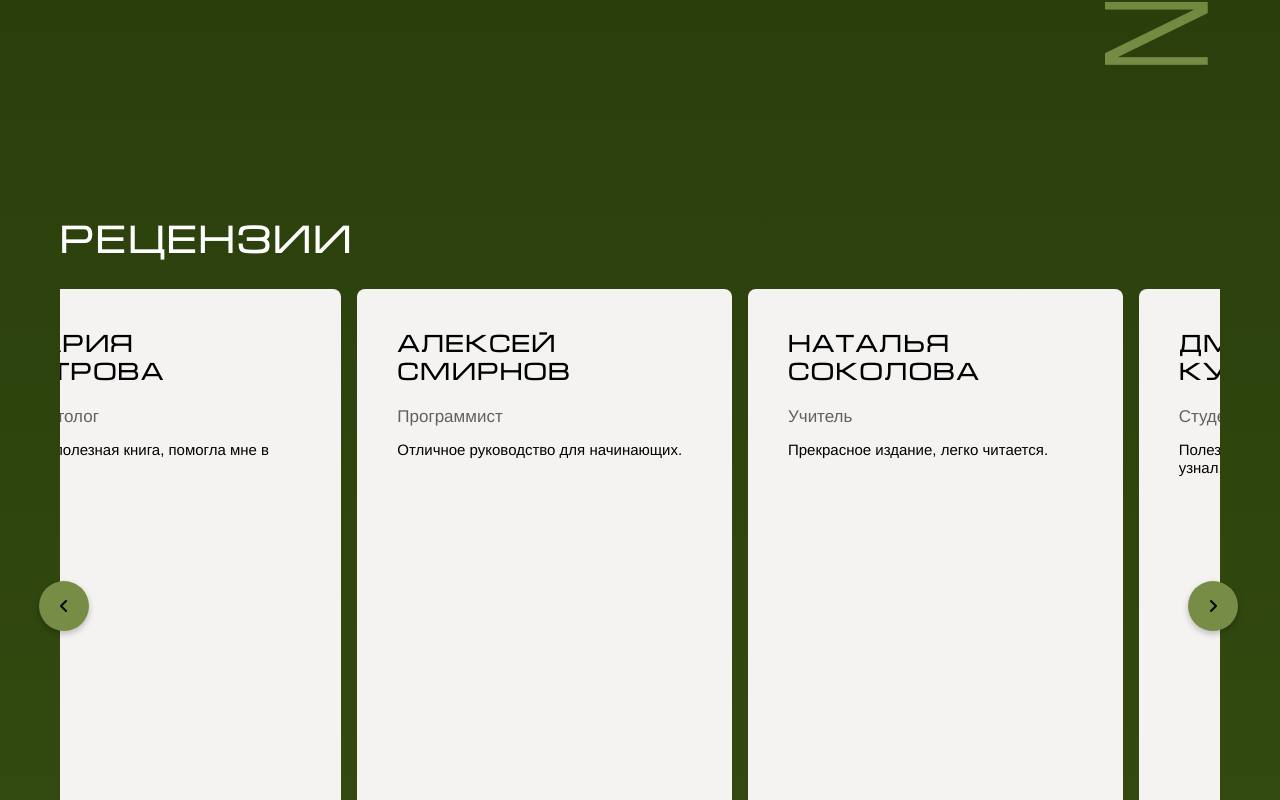
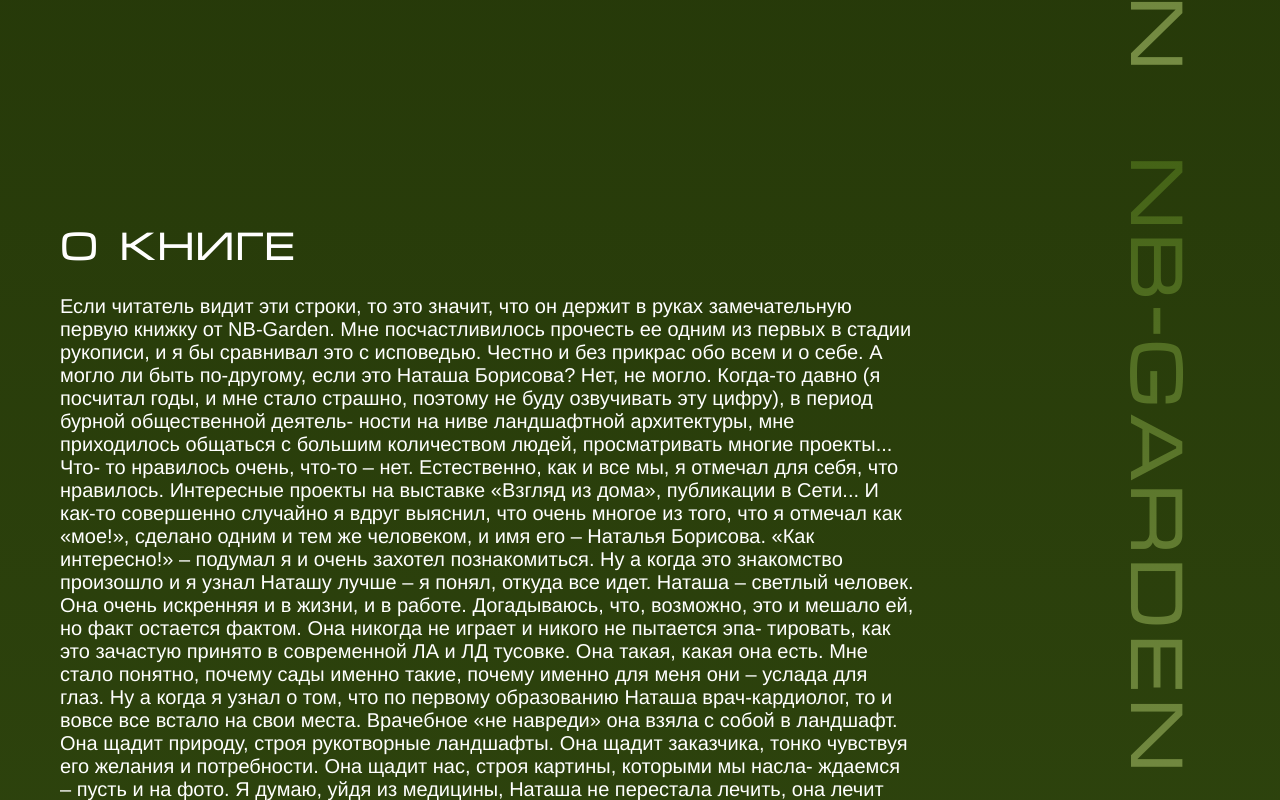
Before and after one commit to ilyamukhamedov/landing_part1, a React (Vite) app: page / in a window 1280 px wide. Shown: the part 1560-2360 px from the top of the page. Built offline with nearby package versions, Linux system fonts and the light colour scheme.

Commit message:
change carousel function

```diff
--- a/index.html
+++ b/index.html
@@ -2,7 +2,7 @@
 <html lang="en">
   <head>
     <meta charset="UTF-8" />
-    <link rel="icon" type="image/svg+xml" />
+    <link rel="icon" type="image/svg+xml" href="/" />
     <meta name="viewport" content="width=device-width, initial-scale=1.0" />
     <link
       rel="stylesheet"
--- a/src/components/About/About.css
+++ b/src/components/About/About.css
@@ -0,0 +1,22 @@
+.about {
+  display: flex;
+
+  margin: 60px;
+  justify-content: center;
+}
+
+.about__title {
+  padding-top: 60px;
+  font-family: "Micra", sans-serif;
+  font-weight: normal;
+  font-size: 40px;
+  color: #fff;
+}
+
+.about__text {
+  padding-right: 200px;
+  font-family: "Helvetica", sans-serif;
+  font-weight: lighter;
+  font-size: 20px;
+  color: #fff;
+}
--- a/src/components/About/About.jsx
+++ b/src/components/About/About.jsx
@@ -1,7 +1,44 @@
 import React from "react";
 import "./About.css";
 const About = () => {
-  return <div></div>;
+  return (
+    <div className="about" id="about">
+      <div>
+        <h1 className="about__title">О Книге</h1>
+        <p className="about__text">
+          Если читатель видит эти строки, то это значит, что он держит в руках
+          замечательную первую книжку от NB-Garden. Мне посчастливилось прочесть
+          ее одним из первых в стадии рукописи, и я бы сравнивал это с
+          исповедью. Честно и без прикрас обо всем и о себе. А могло ли быть
+          по-другому, если это Наташа Борисова? Нет, не могло. Когда-то давно (я
+          посчитал годы, и мне стало страшно, поэтому не буду озвучивать эту
+          цифру), в период бурной общественной деятель- ности на ниве
+          ландшафтной архитектуры, мне приходилось общаться с большим
+          количеством людей, просматривать многие проекты... Что- то нравилось
+          очень, что-то – нет. Естественно, как и все мы, я отмечал для себя,
+          что нравилось. Интересные проекты на выставке «Взгляд из дома»,
+          публикации в Сети... И как-то совершенно случайно я вдруг выяснил, что
+          очень многое из того, что я отмечал как «мое!», сделано одним и тем же
+          человеком, и имя его – Наталья Борисова. «Как интересно!» – подумал я
+          и очень захотел познакомиться. Ну а когда это знакомство произошло и я
+          узнал Наташу лучше – я понял, откуда все идет. Наташа – светлый
+          человек. Она очень искренняя и в жизни, и в работе. Догадываюсь, что,
+          возможно, это и мешало ей, но факт остается фактом. Она никогда не
+          играет и никого не пытается эпа- тировать, как это зачастую принято в
+          современной ЛА и ЛД тусовке. Она такая, какая она есть. Мне стало
+          понятно, почему сады именно такие, почему именно для меня они – услада
+          для глаз. Ну а когда я узнал о том, что по первому образованию Наташа
+          врач-кардиолог, то и вовсе все встало на свои места. Врачебное «не
+          навреди» она взяла с собой в ландшафт. Она щадит природу, строя
+          рукотворные ландшафты. Она щадит заказчика, тонко чувствуя его желания
+          и потребности. Она щадит нас, строя картины, которыми мы насла-
+          ждаемся – пусть и на фото. Я думаю, уйдя из медицины, Наташа не
+          перестала лечить, она лечит нас и сейчас тем, что делает.
+        </p>
+      </div>
+      <p className="author__side">NB-GARDEN</p>
+    </div>
+  );
 };
 
 export default About;
--- a/src/components/App/App.jsx
+++ b/src/components/App/App.jsx
@@ -7,12 +7,15 @@ import Author from "../Author/Author";
 import Reviews from "../Reviews/Reviews";
 import Reviews1 from "../Reviews copy/Reviews1";
 import Navigation from "../Navigation /Navigation";
+import About from "../About/About";
+
 const App = () => {
   return (
     <div className="app">
       <Navigation />
       <Header />
       <Author />
+      <About />
       {/* <Reviews1 /> */}
       <Reviews />
     </div>
--- a/src/components/Author/Author.css
+++ b/src/components/Author/Author.css
@@ -36,9 +36,6 @@
   font-family: "Micra", sans-serif;
   font-weight: normal;
   font-size: 75px;
-  transform: scale(2, 1);
-  z-index: -1;
-
   background: linear-gradient(
     0deg,
     rgba(119, 141, 69, 1) 0%,
--- a/src/components/Navigation /Navigation.jsx
+++ b/src/components/Navigation /Navigation.jsx
@@ -14,7 +14,7 @@ const Navigation = () => {
           </a>
         </li>
         <li>
-          <a href="/" className="nav__link">
+          <a href="#about" className="nav__link">
             О КНИГЕ
           </a>
         </li>
--- a/src/components/Reviews/Reviews.css
+++ b/src/components/Reviews/Reviews.css
@@ -42,7 +42,7 @@
   align-items: flex-start;
   justify-content: flex-start;
   flex-direction: column;
-  padding: 40px;
+  padding: 40px 30px;
 }
 
 .scrolling {
--- a/src/components/Reviews/Reviews.jsx
+++ b/src/components/Reviews/Reviews.jsx
@@ -8,9 +8,10 @@ const Reviews = () => {
   const [isDragging, setIsDragging] = useState(false);
   const [startX, setStartX] = useState(0);
   const [isScrollLeft, setIsScrollLeft] = useState(0);
+  const hasInitialized = useRef(false);
 
   useEffect(() => {
-    if (!cardsRef.current) return;
+    if (!cardsRef.current || hasInitialized.current) return;
 
     const wrapper = cardsRef.current;
     const width = wrapper.querySelector(".cards").offsetWidth;
@@ -26,6 +27,8 @@ const Reviews = () => {
 
     console.log(cards);
 
+    console.log(cards.slice(-cardPreview));
+
     cards
       .slice(-cardPreview)
       .reverse()
@@ -36,6 +39,10 @@ const Reviews = () => {
     cards.slice(0, cardPreview).forEach((card) => {
       wrapper.insertAdjacentHTML("beforeend", card.outerHTML);
     });
+
+    console.log(wrapper);
+
+    hasInitialized.current = true;
   }, []);
 
   useEffect(() => {
@@ -85,6 +92,10 @@ const Reviews = () => {
 
   const infiniteScroll = () => {
     const wrapper = cardsRef.current;
+
+    console.log(wrapper.scrollLeft);
+
+    console.log(wrapper.scrollWidth - wrapper.offsetWidth);
 
     if (wrapper.scrollLeft === 0) {
       wrapper.classList.add("scrolling");
--- a/src/utils/constants.jsx
+++ b/src/utils/constants.jsx
@@ -34,7 +34,7 @@ export const reviewsData = [
 
   {
     id: 6,
-    name: "Денис Лапенко",
+    name: "Петр Лапенко",
     position: "Преподаватель",
     description: "Поразительное качество деталей на каждом участке",
   },
```
